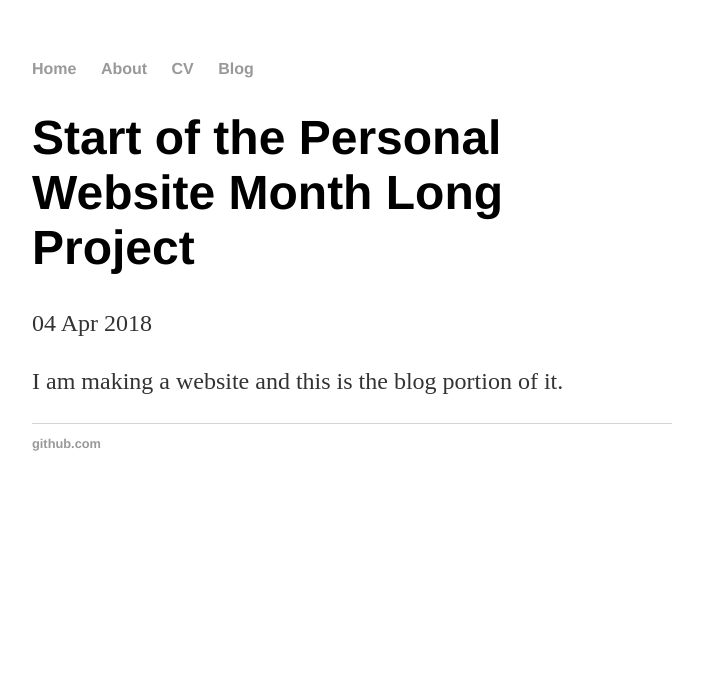
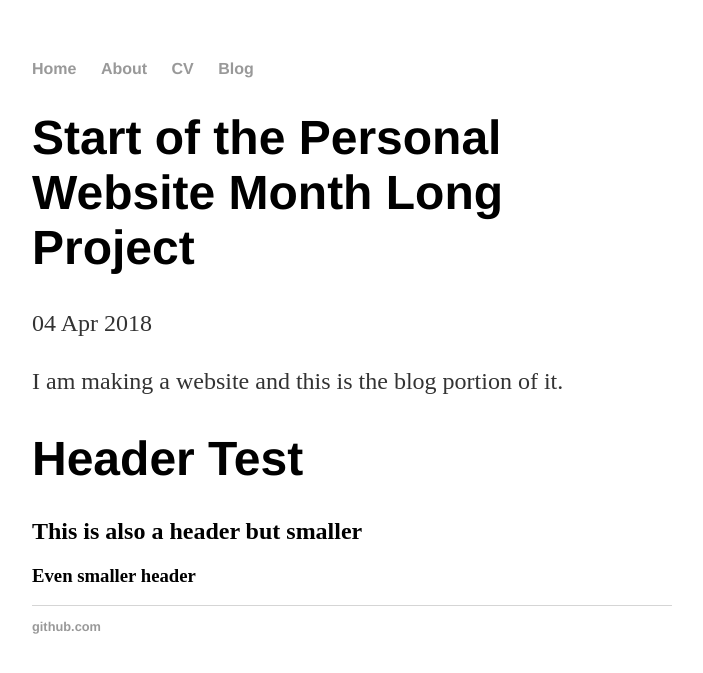
Before and after one commit to DavidZong/DavidZong.github.io, a Jekyll site: the page built from _posts/2018-04-04-start-of-the-personal-website-month-long-project.md, in a window 1280 px wide. Shown: the top 673 px of the page, without its empty margins (288-991 px from the left). Built offline with Jekyll 4.4.1, drawn with Linux system fonts in a browser that asks for light colours.

Commit message:
cleanup master

```diff
--- a/_config.yml
+++ b/_config.yml
@@ -1,3 +1,5 @@
 name: David M. Zong
 markdown: kramdown
 permalink: /blog/:year/:month/:day/:title
+plugins_dir:
+  - jekyll-sitemap
--- a/_posts/2018-04-04-start-of-the-personal-website-month-long-project.md
+++ b/_posts/2018-04-04-start-of-the-personal-website-month-long-project.md
@@ -5,3 +5,7 @@ date: 2018-04-04
 ---
 
 I am making a website and this is the blog portion of it.
+
+# Header Test
+## This is also a header but smaller
+### Even smaller header
```
